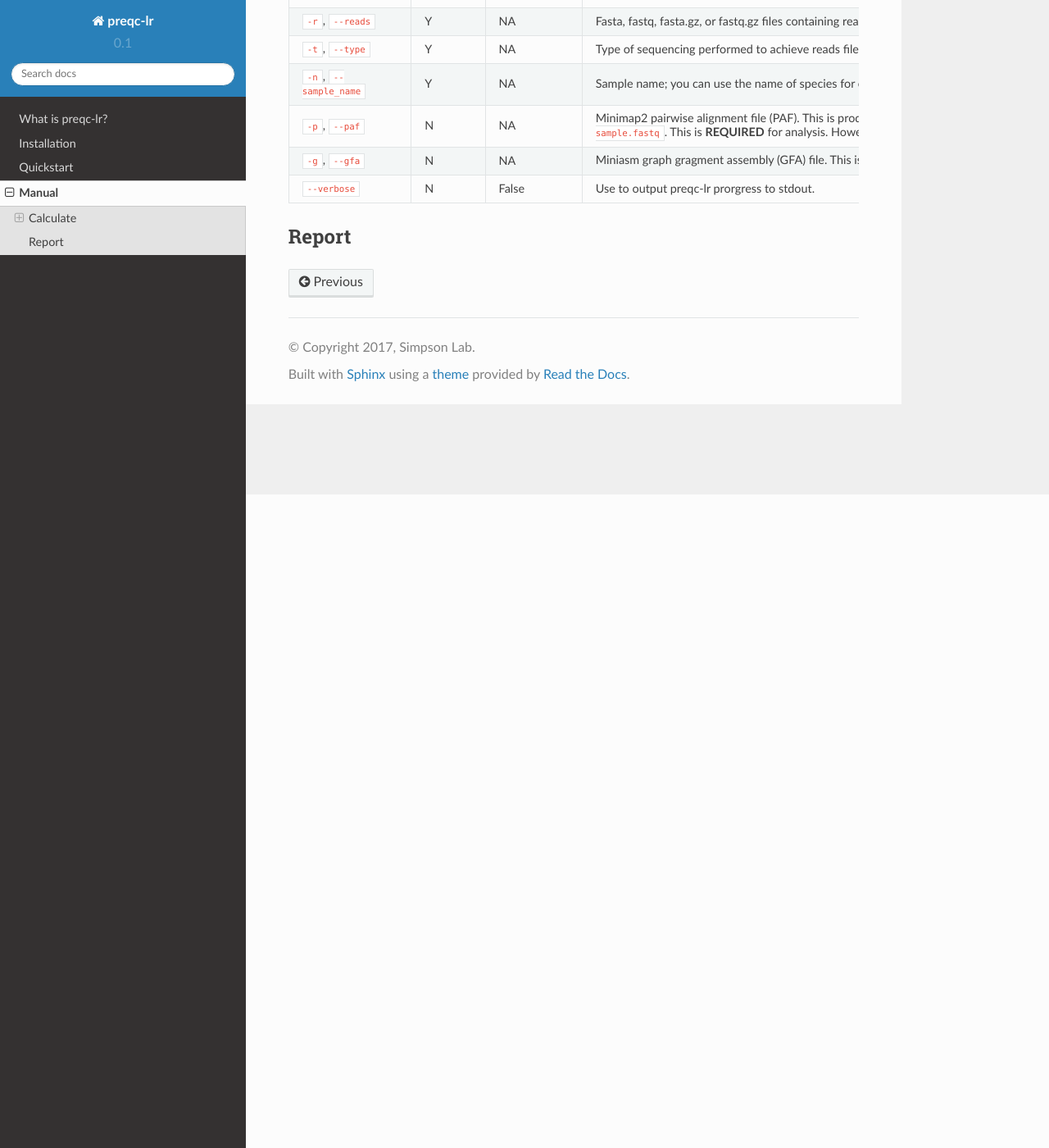
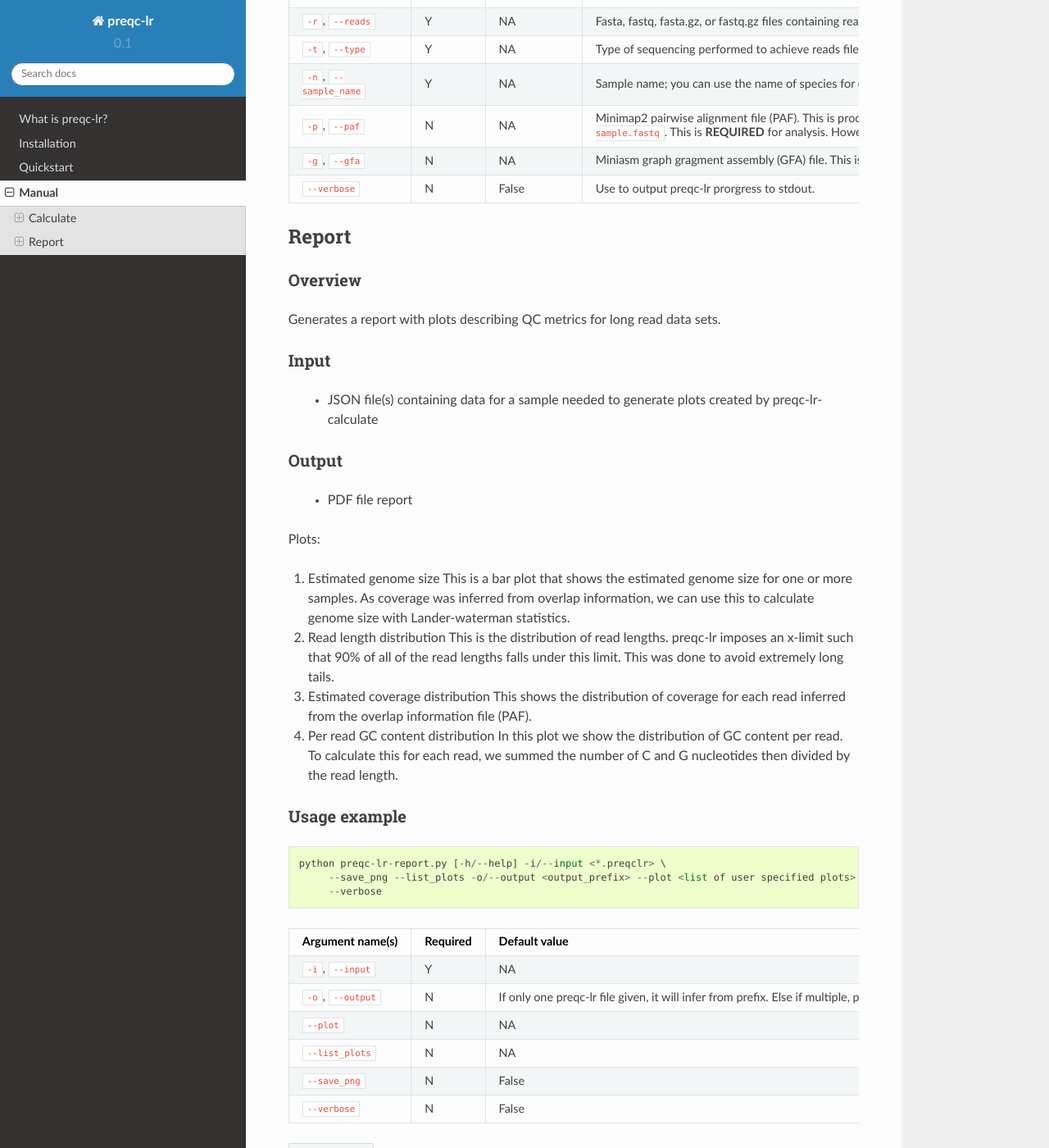
Before and after one commit to simpsonlab/preqclr, a Sphinx documentation site: the page built from docs/source/manual.rst, in a window 1280 px wide and 1400 px high, scrolled down 797 px. Shown: the whole window at 82% size. Built offline with Sphinx 7.4.7 and the Read the Docs theme 2.0.0, drawn with Linux system fonts in a browser that asks for light colours.

Commit message:
first draft of manual

```diff
--- a/docs/source/manual.rst
+++ b/docs/source/manual.rst
@@ -75,10 +75,80 @@ Usage example
      - False
      - Use to output preqc-lr prorgress to stdout.
 
+Report
+---------
 
 
+Overview
+"""""""""""""""""""""""
 
+Generates a report with plots describing QC metrics for long read data sets.
 
+Input
+"""""""""""""""""""""""
 
-Report
----------
+    * JSON file(s) containing data for a sample needed to generate plots created by preqc-lr-calculate
+
+Output
+"""""""""""""""""""""""
+
+    * PDF file report
+
+Plots:
+
+1. Estimated genome size
+   This is a bar plot that shows the estimated genome size for one or more samples. As coverage was inferred from overlap information, we can use this to calculate genome size with Lander-waterman statistics.
+2. Read length distribution
+   This is the distribution of read lengths. preqc-lr imposes an x-limit such that 90% of all of the read lengths falls under this limit. This was done to avoid extremely long tails.
+3. Estimated coverage distribution
+   This shows the distribution of coverage for each read inferred from the overlap information file (PAF).
+4. Per read GC content distribution
+   In this plot we show the distribution of GC content per read. To calculate this for each read, we summed the number of C and G nucleotides then divided by the read length.
+
+Usage example
+"""""""""""""""""""""""
+
+::
+
+   python preqc-lr-report.py [-h/--help] -i/--input <*.preqclr> \
+        --save_png --list_plots -o/--output <output_prefix> --plot <list of user specified plots> \
+        --verbose
+
+.. list-table::
+   :widths: 20 10 20 50
+   :header-rows: 1
+
+   * - Argument name(s)
+     - Required
+     - Default value
+     - Description
+
+   * - ``-i``, ``--input``
+     - Y
+     - NA
+     - Output of preqc-lr-calculate. JSON formatted file with '.preqclr' extension.
+
+   * - ``-o``, ``--output``
+     - N
+     - If only one preqc-lr file given, it will infer from prefix. Else if multiple, prefix will be "preqc-lr-output".
+     - Prefix for output PDF.
+
+   * - ``--plot``
+     - N
+     - NA
+     - Users can specify which plots they want. To do so, use ``--list_plots`` and use the names of plots.
+
+   * - ``--list_plots``
+     - N
+     - NA
+     - Use this to see which plots are available. Note that NGX plots are also dependent on whether or not it was calculated in preqc-lr-calculate step and this depends on whether or not miniasm's GFA file was passed as input.
+
+   * - ``--save_png``
+     - N
+     - False
+     - Use to save each subplot as a png.
+
+   * - ``--verbose``
+     - N
+     - False
+     - Use to print progress to stdout.
```
